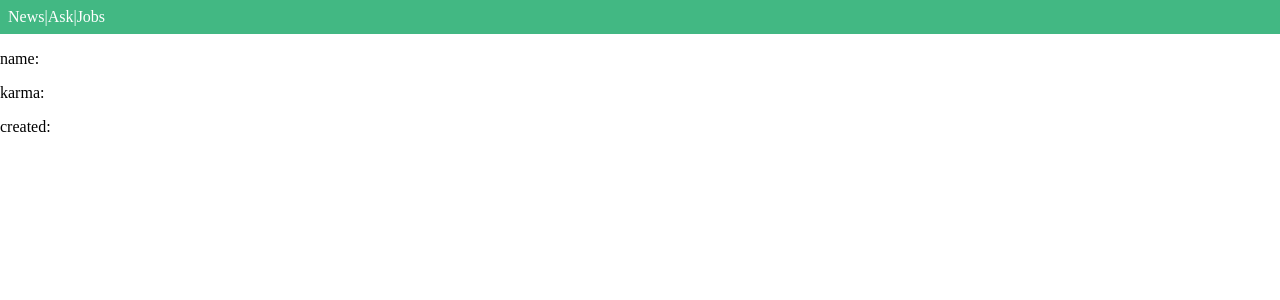
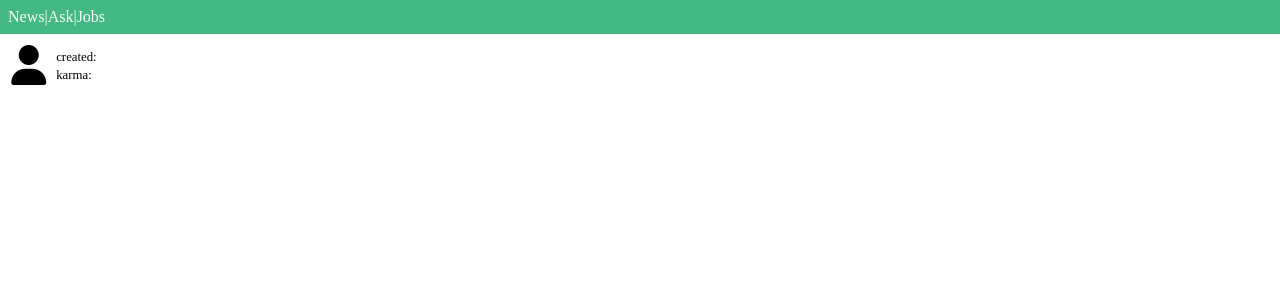
Before and after one commit to j2d1005/study_vue, a Vue app in the folder age-of-vue-03/vue-news/: page /user/1 in a window 1280 px wide. Shown: the top 300 px of the page. Built offline with nearby package versions, Linux system fonts and the light colour scheme; no server answers.

Commit message:
userprofile 공통컴포넌트 분리 // slot을 사용한 분기 , props 타입 벨리데이션체크

```diff
--- a/age-of-vue-03/vue-news/src/components/ListItem.vue
+++ b/age-of-vue-03/vue-news/src/components/ListItem.vue
@@ -23,7 +23,7 @@
                         <router-link
                             v-if="item.user"
                             v-bind:to="`/user/${item.user}`" class="link_text">{{ item.user }}</router-link>
-                        <a v-else :href="item.domain">{{item.domain}}</a>
+                        <a v-else :href="item.url">{{item.domain}}</a>
                     </small>
                 </div>
             </li>
--- /dev/null
+++ b/age-of-vue-03/vue-news/src/components/UserProfile.vue
@@ -0,0 +1,61 @@
+<template>
+    <div class="user-container">
+        <div>
+            <i class="fas fa-user"></i>
+        </div>
+        <div class="user-desc">
+<!--            <div>{{info.id}}</div>-->
+<!--            <div class="type">{{info.created}}</div>-->
+            <slot name="username">
+                <!-- 상위 컴포넌트에서 정의할 영역 -->
+            </slot>
+            <slot name="time">
+                <!-- 상위 컴포넌트에서 정의할 영역 -->
+            </slot>
+            <slot name="type">
+                <!-- 상위 컴포넌트에서 정의할 영역 -->
+            </slot>
+            <slot name="karma">
+                <!-- 상위 컴포넌트에서 정의할 영역 -->
+            </slot>
+
+<!--  ItmeView에서 부를때 username은 info.user이고  -->
+<!--  UserView에서 부를때 username은 info.id이고  -->
+<!--  페이지별로 넣어줄 속성이 다르기 때문에 v-if 보다 이게 더 깔끔하다?  -->
+
+        </div>
+    </div>
+</template>
+
+<script>
+// import { mapGetters } from 'vuex';
+export default {
+    props: {
+        //타입 벨리데이션 체크
+        info: Object
+    },
+    // 바로 스토어에 연결해서 가져와도 된다. 상황봐서 알맞는걸로 선택하기
+    // computed: {
+    //     ...mapGetters(['user'])
+    // },
+}
+</script>
+
+<style scoped>
+.user-container {
+    display: flex;
+    align-items: center;
+    padding: 0.7rem;
+}
+.fa-user {
+    font-size: 2.5rem;
+}
+.user-desc {
+    padding-left:10px;
+}
+.type, .time, .karma {
+    padding-top: 3px;
+    font-size: 0.8rem;
+}
+
+</style>
--- a/age-of-vue-03/vue-news/src/store/index.js
+++ b/age-of-vue-03/vue-news/src/store/index.js
@@ -10,8 +10,8 @@ export const store = new Vuex.Store({
         news: [],
         ask: [],
         jobs: [],
-        user: [],
-        item: []
+        user: {},
+        item: {}
     },
     getters: {
         //
--- a/age-of-vue-03/vue-news/src/views/ItemView.vue
+++ b/age-of-vue-03/vue-news/src/views/ItemView.vue
@@ -1,19 +1,14 @@
 <template>
     <div>
         <section>
-            <div class="user-container">
-                <div>
-                    <i class="fas fa-user"></i>
-                </div>
-                <div class="user-desc">
-                    <router-link :to="`/user/${item.by}`">
-                        {{item.by}}
-                    </router-link>
-                    <div class="type">
-                        {{item.type}}
-                    </div>
-                </div>
-            </div>
+            <UserProfile :info="item">
+                <router-link slot="username" :to="`/user/${item.by}`">
+                    {{item.by}}
+                </router-link>
+                <div slot="time" class="type">{{ item.type }}</div>
+            </UserProfile>
+        </section>
+        <section>
             <h2>{{item.title}}</h2>
         </section>
         <section>
@@ -24,7 +19,11 @@
 
 <script>
 import { mapGetters } from 'vuex';
+import UserProfile from '../components/UserProfile'
 export default {
+    components: {
+        UserProfile
+    },
     computed: {
         ...mapGetters(['item'])
     },
@@ -41,19 +40,4 @@ export default {
     section{
         padding: 0 0.7rem;
     }
-    .user-container {
-        display: flex;
-        align-items: center;
-        padding: 0.7rem 0;
-    }
-    .fa-user {
-        font-size: 2.5rem;
-    }
-    .user-desc {
-        padding-left:10px;
-    }
-    .type {
-        padding-top: 3px;
-        font-size: 0.8rem;
-    }
 </style>
--- a/age-of-vue-03/vue-news/src/views/UserView.vue
+++ b/age-of-vue-03/vue-news/src/views/UserView.vue
@@ -1,24 +1,28 @@
 <template>
-    <div>
-        <p>name: {{ user.id }}</p>
-        <p>karma: {{ user.karma }}</p>
-        <p>created: {{ user.created }}</p>
-    </div>
+    <UserProfile :info="user">
+        <div slot="username">{{ user.id }}</div>
+        <div slot="time" class="time">created: {{ user.created }}</div>
+        <div slot="type" class="karma">karma: {{ user.karma }}</div>
+    </UserProfile>
+<!--    <div>-->
+<!--        <p>name: {{ user.id }}</p>-->
+<!--        <p>karma: {{ user.karma }}</p>-->
+<!--        <p>created: {{ user.created }}</p>-->
+<!--    </div>-->
 </template>
 
 <script>
-// import axios from 'axios';
 import { mapGetters } from 'vuex';
+import UserProfile from "../components/UserProfile";
 export default {
+    components: {
+        UserProfile
+    },
     computed: {
         ...mapGetters(['user'])
     },
     created() {
-        // console.log(this.$route);
-
         const userName = this.$route.params.id;
-
-        // axios.get(`https://hacker-news.firebaseio.com/v0/user/${userName}.json?print=pretty`)
         this.$store.dispatch('FETCH_USER', userName);
     }
 }
```
